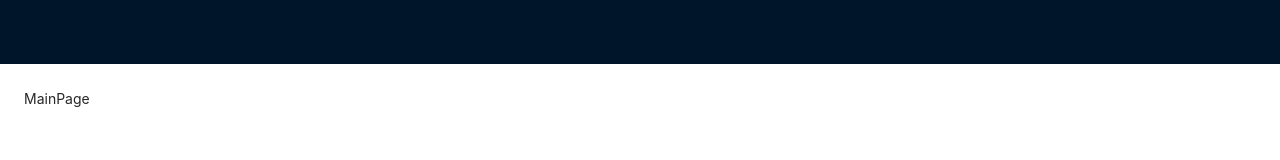
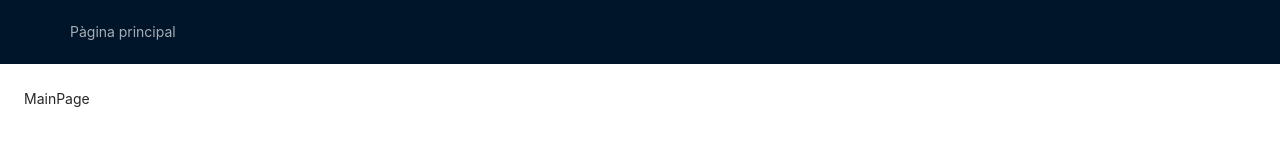
Before and after one commit to TheMineWay/TFG-ASIX2-Frontend, a React (Create React App) app in the folder app/: page / in a window 1280 px wide. Shown: the top 160 px of the page. Built offline with nearby package versions, Linux system fonts and the light colour scheme.

Commit message:
Header load bugfix

```diff
--- a/app/src/App.tsx
+++ b/app/src/App.tsx
@@ -1,7 +1,6 @@
 import { ConfigProvider } from 'antd';
 import './App.css';
 import 'antd/dist/antd.variable.min.css';
-import Layout from './view/layout/Layout';
 import initI18n from './i18n/configureI18n';
 import Router from './router/Router';
 import GlobalContext from './context/GlobalContext';
@@ -17,9 +16,7 @@ export default function App() {
 
   return (
     <GlobalContext>
-      <Layout>
-        <Router/>
-      </Layout>
+      <Router/>
     </GlobalContext>
   );
 }
--- a/app/src/i18n/locales/ca.json
+++ b/app/src/i18n/locales/ca.json
@@ -1,6 +1,13 @@
 {
     "actions": {
         "GoHome": "Torna a la pàgina principal"
+    },
+    "menu": {
+        "options": {
+            "main": {
+                "Title": "Pàgina principal"
+            }
+        }
     },
     "errors": {
         "404": {
--- a/app/src/router/Router.tsx
+++ b/app/src/router/Router.tsx
@@ -1,5 +1,6 @@
 import React, { Suspense } from 'react';
 import { BrowserRouter, Route, Routes } from 'react-router-dom';
+import BaseLayout from '../view/layout/Layout';
 import LoadingRoute from './LoadingRoute';
 import routes from './routes';
 
@@ -9,21 +10,21 @@ export default function Router() {
 
     return (
         <BrowserRouter>
+            <BaseLayout>
+                <Suspense fallback={<LoadingRoute />}>
                     <Routes>
                         {
-                    routes.map((route) => {
+                            routes.map((route, i) => {
                                 const LazyComponent = isAuthenticated || !route.requiresAuth ? React.lazy(route.loader) : unauthenticatedComponent;
 
                                 return (
-                            <Route path={route.path} key={route.path} element={
-                                <Suspense key={route.path} fallback={<LoadingRoute />}>
-                                    <LazyComponent />
-                                </Suspense>
-                            } />
+                                    <Route path={route.path} element={<LazyComponent />} />
                                 );
                             })
                         }
                     </Routes>
+                </Suspense>
+            </BaseLayout>
         </BrowserRouter>
     );
 }
--- a/app/src/view/layout/Header.tsx
+++ b/app/src/view/layout/Header.tsx
@@ -1,13 +1,36 @@
 import { Menu } from "antd";
 import { Header } from "antd/lib/layout/layout";
+import { t } from "i18next";
+import { useNavigate } from "react-router-dom";
+import menuOptions, { MenuOption } from "../menu";
 
-const { Item } = Menu;
+const { Item, SubMenu } = Menu;
 
 export default function BaseHeader() {
+
+    const navigate = useNavigate();
+
+    function constructOption(option: MenuOption): JSX.Element {
+        const text = t(`menu.options.${option.text}.Title`);
+
+        if (option.children) {
+            return (
+                <SubMenu key={option.key} title={text} onTitleClick={() => option.path && navigate(option.path)}>
+                    {
+                        option.children.map(constructOption)
+                    }
+                </SubMenu>
+            );
+        }
+        return <Item key={option.key} onClick={() => option.path && navigate(option.path)}>{text}</Item>;
+    }
+
     return (
         <Header>
-            <Menu theme="dark" mode="horizontal">
-
+            <Menu theme="dark" mode="horizontal" key={"mainMenu"}>
+                {
+                    menuOptions.map(constructOption)
+                }
             </Menu>
         </Header>
     );
--- /dev/null
+++ b/app/src/view/menu.ts
@@ -0,0 +1,16 @@
+export type MenuOption = {
+    text: string;
+    path?: string;
+    children?: MenuOption[];
+    key: string;
+}
+
+const menuOptions: MenuOption[] = [
+    {
+        text: 'main',
+        path: '/',
+        key: 'main',
+    },
+];
+
+export default menuOptions;
```
Lines whose indentation alone changed are shown as unchanged.
